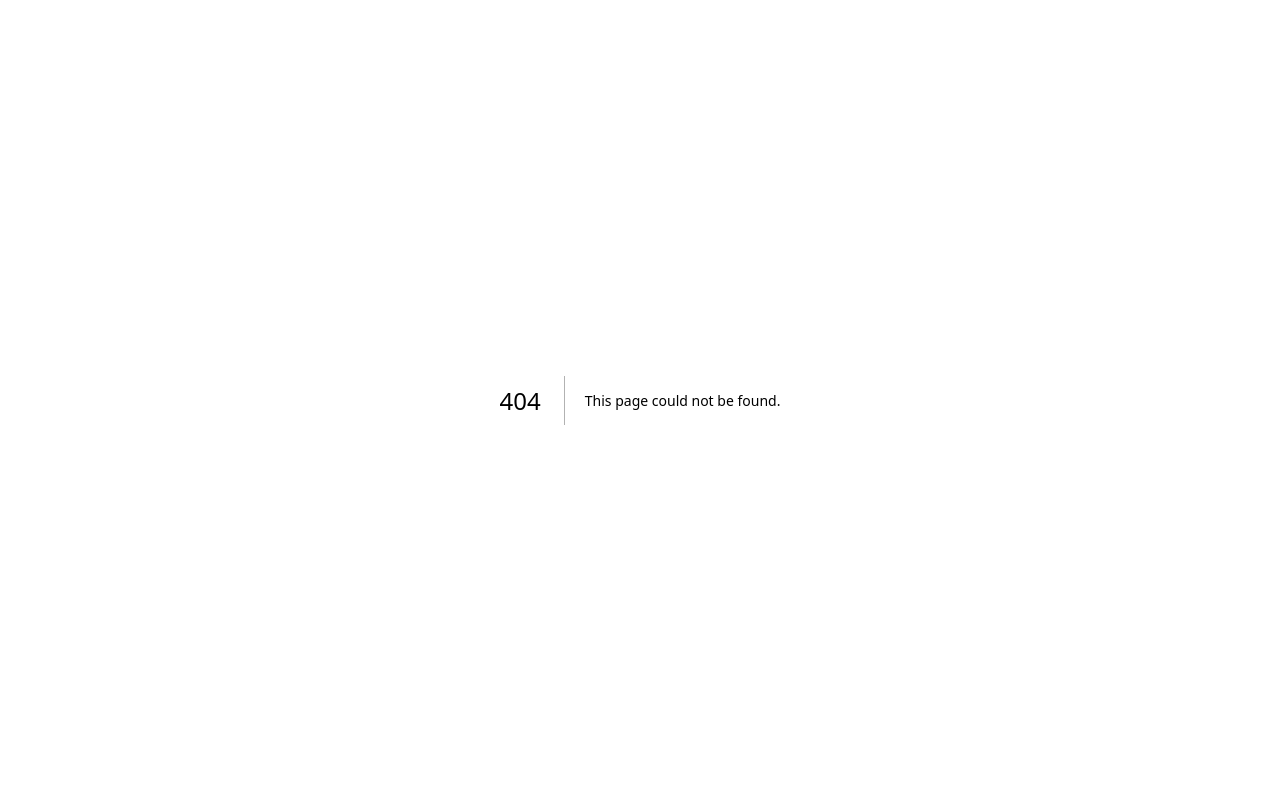
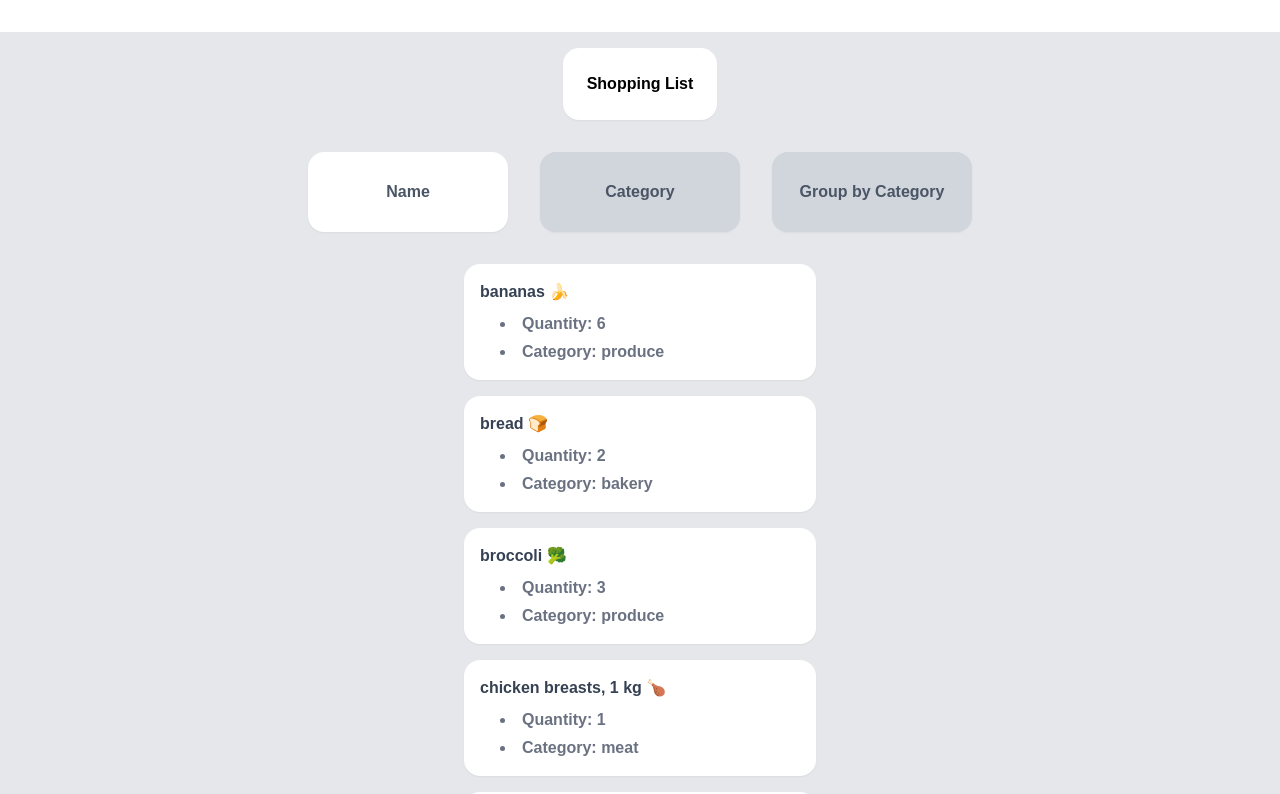
Before and after one commit to bradym05/cprg306-assignments, a Next.js app: page /week-5 in a window 1280 px wide. Before the commit this address had no page. Shown: the top 794 px of the page. Built offline with nearby package versions, Linux system fonts and the light colour scheme.

Commit message:
Week 5 assignment
categories

```diff
--- a/app/page.tsx
+++ b/app/page.tsx
@@ -21,6 +21,11 @@ export default function Home() {
               Week 4
             </a>
           </li>
+          <li className="hover:bg-white text-gray-600 hover:text-gray-800 p-3 m-4 bg-gray-300 rounded-2xl shadow-xs text-black font-semibold">
+            <a href="./week-5">
+              Week 5
+            </a>
+          </li>
         </ol>
       </div>
     </div>
--- /dev/null
+++ b/app/week-5/item-list.tsx
@@ -0,0 +1,106 @@
+"use client";
+
+import { useEffect, useState } from "react";
+
+import Item from "./item";
+import items from "./items.json";
+
+const ItemList = () => {
+
+    // Custom sort by type
+    type sortOptions = "name" | "category" | null
+
+    // States
+    const [sortBy, setSortBy] = useState<sortOptions>("name");
+
+    // Sort items based on sortBy state
+    function sortItems() {
+        items.sort((a, b) => {
+            if (sortBy != null) {
+                return a[sortBy].toLocaleString().localeCompare(b[sortBy].toLocaleString());
+
+            } else {
+                return 0;
+            }
+        });
+    }
+
+    // Category to items in category
+    let categoryRecord = items.reduce((acc, item) => {
+        if (!acc[item.category]) {
+            acc[item.category] = []
+        }
+        acc[item.category].push(item)
+        return acc;
+    }, {} as Record<string, typeof Item.prototype>)
+    let categoryKeys = Object.keys(categoryRecord).sort()
+    categoryKeys.forEach((key) => {
+        categoryRecord[key] = categoryRecord[key].sort()
+    })
+    // Sort on sortBy state changed
+    useEffect(sortItems, [sortBy])
+
+    // Sort initially
+    sortItems()
+
+    return (
+        <div>
+            {/* sort by */}
+            <div className="w-full flex flex-col md:flex-row items-center ">
+                {["name" as sortOptions, "category" as sortOptions,].map((sortKey) => sortKey != null && (
+                    <button
+                        key={sortKey}
+                        onClick={() => setSortBy(sortKey)}
+                        className={[
+                            `p-3 h-20 w-50 m-4 rounded-2xl shadow-xs font-semibold hover:text-gray-800 hover:bg-white text-gray-600`,
+                            sortBy == sortKey ? "bg-white" : "bg-gray-300"
+                        ].join(" ")}
+                    >
+                        {sortKey[0].toUpperCase() + sortKey.slice(1)}
+                    </button>
+                ))}
+                {/* Group by category */}
+                <button
+                    onClick={() => setSortBy(null)}
+                    className={[
+                        `p-3 h-20    w-50 m-4 rounded-2xl shadow-xs font-semibold hover:text-gray-800 hover:bg-white text-gray-600`,
+                        sortBy == null ? "bg-white" : "bg-gray-300"
+                    ].join(" ")}
+                >
+                    Group by Category
+                </button>
+            </div>
+
+            {/* items */}
+            <div className="w-full flex flex-col items-center">
+                <ol className="w-full max-w-sm">
+                    {sortBy != null && items.map((itemProps) => (
+                        <Item key={itemProps.id} {...itemProps} />
+                    ))}
+                    {sortBy == null && categoryKeys.map((category, i) => (
+                        <div
+                            key={category}
+                            className="bg-gray-300 rounded-2xl shadow-xs m-5 p-4"
+                        >
+                            <h2 className="p-6 m-4 bg-white rounded-2xl shadow-xs text-black font-bold">
+                                {category}
+                            </h2>
+                            <div className="w-full flex flex-row items-center">
+                                <ol className="w-full max-w-sm">
+                                    {categoryRecord[category].map((itemProps: typeof Item.prototype) => (
+                                        <Item key={itemProps.id} {...itemProps} />
+                                    ))}
+                                </ol>
+                            </div>
+
+                        </div>
+                    ))}
+                </ol>
+
+            </div>
+        </div >
+
+    )
+}
+
+export default ItemList
--- /dev/null
+++ b/app/week-5/item.tsx
@@ -0,0 +1,17 @@
+"use client";
+
+const Item = ({ name, quantity, category } : { name:string, quantity:number, category:String}) => {
+    return (
+        <li className="p-4 m-4 bg-white rounded-2xl shadow-xs text-black font-semibold">
+            <p className="text-gray-700">
+                {name}
+            </p>
+            <ul className="text-gray-500 ps-5 mt-2 space-y-1 list-disc list-inside">
+                <li>Quantity: {quantity}</li>
+                <li>Category: {category}</li>
+            </ul>
+        </li>
+    )
+}
+
+export default Item
--- /dev/null
+++ b/app/week-5/items.json
@@ -0,0 +1,74 @@
+[
+  {
+    "id": "1h2GJKH12gkHG31h1H",
+    "name": "milk, 4 L 🥛",
+    "quantity": 1,
+    "category": "dairy"
+  },
+  {
+    "id": "2KJH3k2j3H1k2J3K1H",
+    "name": "bread 🍞",
+    "quantity": 2,
+    "category": "bakery"
+  },
+  {
+    "id": "3h2KJH3k2j3H1k2J3",
+    "name": "eggs, dozen 🥚",
+    "quantity": 2,
+    "category": "dairy"
+  },
+  {
+    "id": "4k2J3K1H2GJKH12gk",
+    "name": "bananas 🍌",
+    "quantity": 6,
+    "category": "produce"
+  },
+  {
+    "id": "5H1h1H2KJH3k2j3H",
+    "name": "broccoli 🥦",
+    "quantity": 3,
+    "category": "produce"
+  },
+  {
+    "id": "6H1k2J3K1H2GJKH1",
+    "name": "chicken breasts, 1 kg 🍗",
+    "quantity": 1,
+    "category": "meat"
+  },
+  {
+    "id": "7gkHG31h1H2KJH3k",
+    "name": "pasta sauce 🍝",
+    "quantity": 3,
+    "category": "canned goods"
+  },
+  {
+    "id": "8j3H1k2J3K1H2GJK",
+    "name": "spaghetti, 454 g 🍝",
+    "quantity": 2,
+    "category": "dry goods"
+  },
+  {
+    "id": "9H12gkHG31h1H2KJ",
+    "name": "toilet paper, 12 pack 🧻",
+    "quantity": 1,
+    "category": "household"
+  },
+  {
+    "id": "10H3k2j3H1k2J3K1",
+    "name": "paper towels, 6 pack",
+    "quantity": 1,
+    "category": "household"
+  },
+  {
+    "id": "11k2J3K1H2GJKH12",
+    "name": "dish soap 🍽️",
+    "quantity": 1,
+    "category": "household"
+  },
+  {
+    "id": "12GJKH12gkHG31h1",
+    "name": "hand soap 🧼",
+    "quantity": 4,
+    "category": "household"
+  }
+]
--- /dev/null
+++ b/app/week-5/page.tsx
@@ -0,0 +1,16 @@
+"use client";
+
+import ItemList from "./item-list";
+
+export default function Page() {
+    return (
+        <main className="bg-gray-200">
+            <div className="flex flex-col items-center justify-center m-8">
+                <h1 className="p-6 m-4 bg-white rounded-2xl shadow-xs text-black font-bold">
+                    Shopping List
+                </h1>
+                <ItemList />
+            </div>
+        </main>
+    );
+}
```
